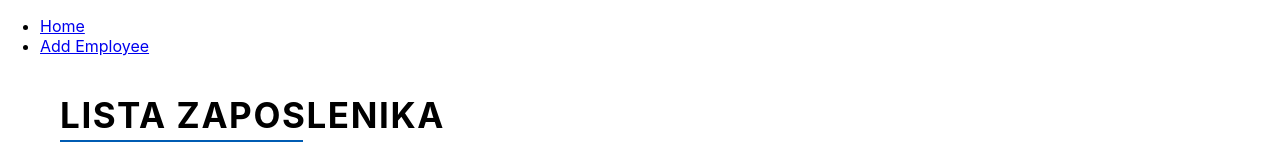
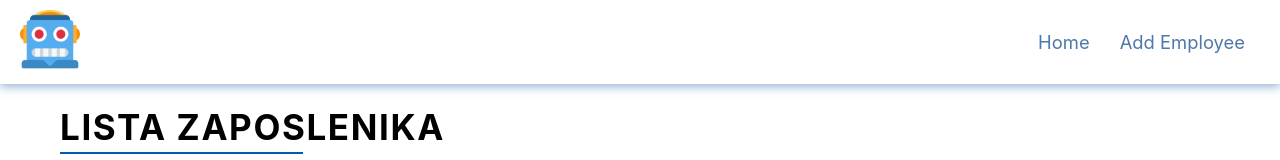
Before and after one commit to TenaRozing1/project-task-react, a React (Create React App) app: page / in a window 1280 px wide. Shown: the top 160 px of the page. Built offline with nearby package versions, Linux system fonts and the light colour scheme; no server answers.

Commit message:
Edited navbar style + added favicon + added logo

```diff
--- /dev/null
+++ b/src/components/navigation/navbar.styles.scss
@@ -0,0 +1,108 @@
+.navbar {
+  display: flex;
+  justify-content: space-between;
+  align-items: center;
+  padding: 10px 20px;
+  background-color: white;
+  box-shadow: 0 2px 10px rgba(17, 82, 161, 0.5);
+
+  .logo-image {
+    width: 100%;
+    height: 100%;
+    max-width: 60px;
+    max-height: 60px;
+  }
+
+  .navbar-links {
+    display: flex;
+    list-style: none;
+
+    li {
+      margin: 0 15px;
+
+      a {
+        color: #4f78aa;
+        text-decoration: none;
+        font-size: 1.15rem;
+        position: relative;
+        display: inline-block;
+        transition: color 0.3s ease;
+
+        &:hover {
+          &::after {
+            width: 60%;
+          }
+        }
+
+        &::after {
+          content: "";
+          position: absolute;
+          bottom: -0.375rem;
+          left: 0;
+          width: 0;
+          height: 2px;
+          background-color: #005cb3;
+          transition: width 0.3s ease;
+        }
+      }
+    }
+  }
+
+  .navbar-hamburger {
+    display: none;
+    cursor: pointer;
+
+    .hamburger-icon {
+      width: 30px;
+      height: 3px;
+      background-color: #005cb3;
+      position: relative;
+      transition: all 0.3s ease;
+
+      &::before,
+      &::after {
+        content: "";
+        position: absolute;
+        width: 30px;
+        height: 3px;
+        background-color: #005cb3;
+        transition: all 0.3s ease;
+      }
+
+      &::before {
+        top: -10px;
+      }
+
+      &::after {
+        bottom: -10px;
+      }
+    }
+  }
+
+  @media (max-width: 768px) {
+    .navbar-links {
+      display: none;
+      flex-direction: column;
+      position: absolute;
+      top: 7%;
+      left: 0;
+      width: 100%;
+      background-color: white;
+      z-index: 50;
+
+      li {
+        margin: 10px 0;
+        text-align: center;
+      }
+
+      &.open {
+        display: flex;
+        background-color: white;
+      }
+    }
+
+    .navbar-hamburger {
+      display: block;
+    }
+  }
+}
--- a/src/components/navigation/navigation.component.jsx
+++ b/src/components/navigation/navigation.component.jsx
@@ -1,10 +1,20 @@
-import React from 'react';
-import { Link } from 'react-router-dom';
+import React, { useState } from "react";
+import { Link } from "react-router-dom";
+import "./navbar.styles.scss";
 
 const Navbar = () => {
+  const [isMobileMenuOpen, setIsMobileMenuOpen] = useState(false);
+
+  const toggleMobileMenu = () => {
+    setIsMobileMenuOpen(!isMobileMenuOpen);
+  };
+
   return (
-    <nav>
-      <ul>
+    <nav className="navbar">
+      <Link to="/">
+        <img src="/robot-logo.png" alt="Robot logo" className="logo-image" />
+      </Link>
+      <ul className={`navbar-links ${isMobileMenuOpen ? "open" : ""}`}>
         <li>
           <Link to="/">Home</Link>
         </li>
@@ -12,6 +22,9 @@ const Navbar = () => {
           <Link to="/add-employee">Add Employee</Link>
         </li>
       </ul>
+      <div className="navbar-hamburger" onClick={toggleMobileMenu}>
+        <div className="hamburger-icon"></div>
+      </div>
     </nav>
   );
 };
```
Also changed, not shown: public/robot-logo.png (added), public/robots.txt (deleted), 1 other file (tests, documents, lock files or other folders).
